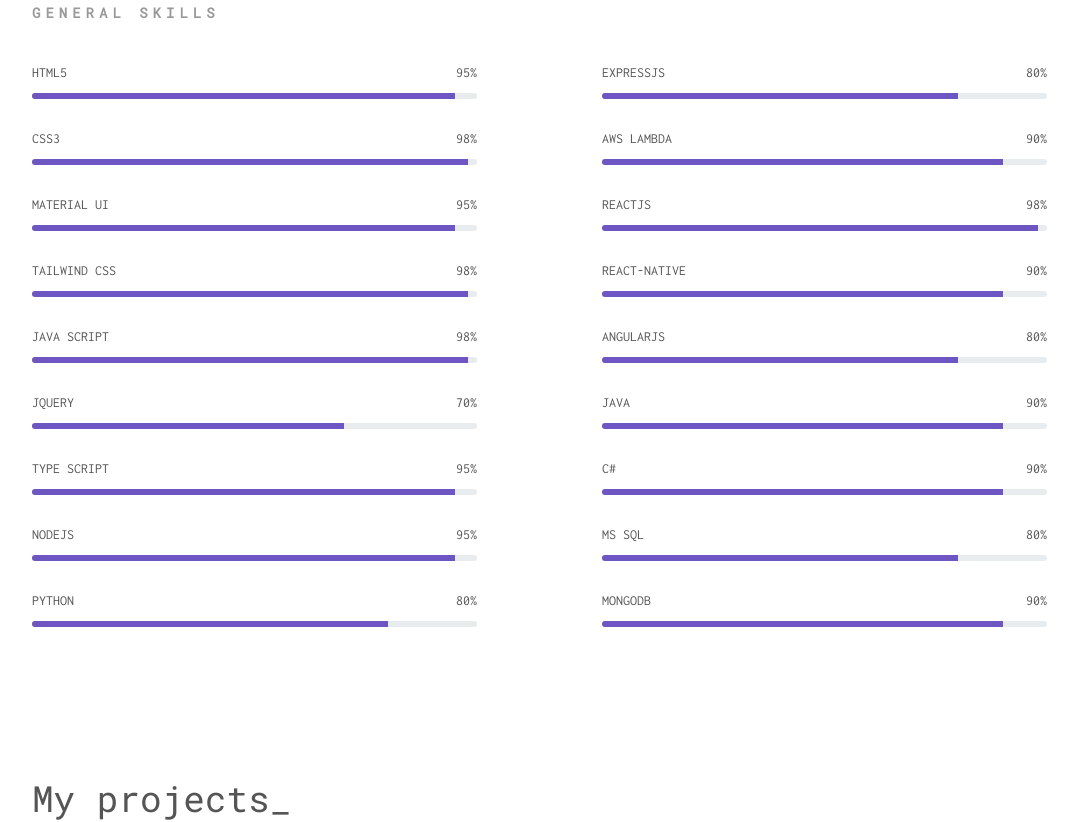
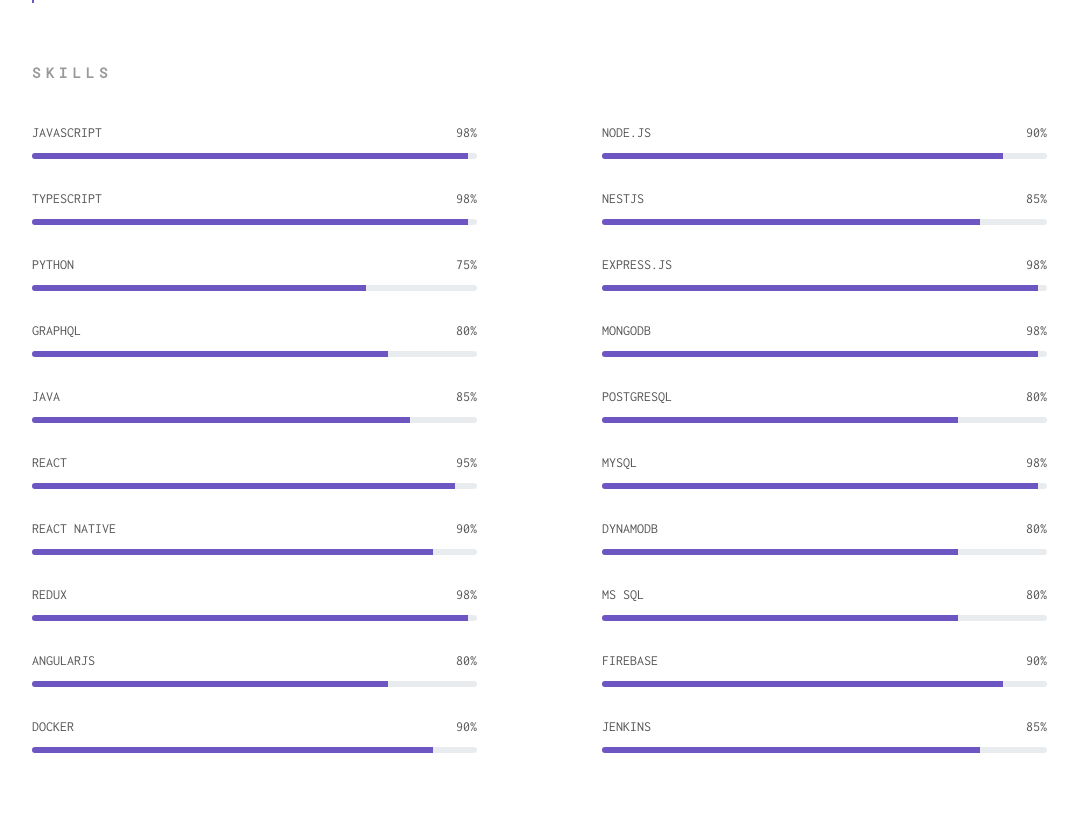
Before and after one commit to SyedSharaan/portfolio, a website: page index.html in a window 1280 px wide. Shown: the part 1871-2693 px from the top of the page, without its empty margins (53-1131 px from the left). Drawn offline with Linux system fonts and the light colour scheme.

Commit message:
changed resume to url and updated skills

```diff
--- a/index.html
+++ b/index.html
@@ -80,14 +80,16 @@
           <img class="" src="./assets/img/original_2.png" alt="avatar">
         </div>
         <div class="col-md-8">
-          <p class="personal-profile__name">Peerzada Syed Sharaan Hussaini</p>
-          <p class="personal-profile__work">Software developer</p>
+          <p class="personal-profile__name">Syed Sharaan Hussaini Peerzada</p>
+          <p class="personal-profile__work">Full Stack Developer</p>
           <div class="personal-profile__contacts">
             <dl class="contact-list contact-list__opacity-titles">
               <dt>Email:</dt>
               <dd><a href="mailto:syedsharaan.ss@gmail.com">syedsharaan.ss@gmail.com</a></dd>
-              <dt>Address:</dt>
-              <dd>Miamisburg, Ohio</dd>
+              <!-- <dt>Address:</dt>
+              <dd>Miamisburg, Ohio</dd> -->
+              <dt>Phone:</dt>
+              <dd><a href="tel:+1-734-306-8367">+1-734-306-8367</a></dd>
             </dl>
           </div>
           <p class="personal-profile__social">
@@ -108,13 +110,19 @@
       <div class="col-md-10">
         <h2 id="hello_header" class="section__title">Hi_</h2>
         <p class="section__description">
-          I am a software developer able to build Web and App presence from the ground up - from concept, navigation,
-          layout and programming to UX and SEO. Skilled at writing well-designed, testable and efficient code using
-          current best practices. Fast learner, hard worker and team player who is proficient in
-          an array of scripting languages and multimedia Web tools.
+          Full-Stack Developer with over 5 years of experience in designing, building, and deploying scalable
+          cloud-native web and mobile solutions. Proven track record of leading
+          cross-functional teams to optimize performance and deliver mission-critical applications in the healthcare and
+          logistics sectors. Proficient in a diverse technology stack,
+          including Node.js, NestJS, React, React Native, AWS, and serverless architectures, with strong leadership
+          capabilities and a solid foundation in DevOps practices. Committed
+          to driving innovation and excellence in every project.
         </p>
-        <a href="./assets/resume/Resume.pdf" class="section_btn site-btn" target="_blank" download><img
-            src="assets/img/img_btn_icon.png" alt="">Download CV</a>
+        <!-- <a href="./assets/resume/Resume.pdf" class="section_btn site-btn" target="_blank" download><img
+            src="assets/img/img_btn_icon.png" alt="">Download CV</a> -->
+        <a href="https://drive.google.com/file/d/1Ug2VEyUXddOiTRMQ5VDrgwEURMCUhk4-/view?usp=sharing"
+          class="section_btn site-btn" target="_blank" download><img src="assets/img/img_btn_icon.png" alt="">Download
+          CV</a>
       </div>
     </div>
   </section>
@@ -173,22 +181,12 @@
     </div>
     <div class="row section__resume progress-list js-progress-list">
       <div class="col-md-12">
-        <h3 class="progress-list__title">general skills</h3>
+        <h3 class="progress-list__title">skills</h3>
       </div>
       <div class="col-md-5 mr-auto">
         <div class="progress-list__skill">
           <p>
-            <span class="progress-list__skill-title">html5</span>
-            <span class="progress-list__skill-value">95%</span>
-          </p>
-          <div class="progress">
-            <div class="progress-bar" role="progressbar" aria-valuenow="95" aria-valuemin="0" aria-valuemax="100">
-            </div>
-          </div>
-        </div>
-        <div class="progress-list__skill">
-          <p>
-            <span class="progress-list__skill-title">css3</span>
+            <span class="progress-list__skill-title">JavaScript</span>
             <span class="progress-list__skill-value">98%</span>
           </p>
           <div class="progress">
@@ -198,17 +196,7 @@
         </div>
         <div class="progress-list__skill">
           <p>
-            <span class="progress-list__skill-title">Material UI</span>
-            <span class="progress-list__skill-value">95%</span>
-          </p>
-          <div class="progress">
-            <div class="progress-bar" role="progressbar" aria-valuenow="95" aria-valuemin="0" aria-valuemax="100">
-            </div>
-          </div>
-        </div>
-        <div class="progress-list__skill">
-          <p>
-            <span class="progress-list__skill-title">Tailwind CSS</span>
+            <span class="progress-list__skill-title">TypeScript</span>
             <span class="progress-list__skill-value">98%</span>
           </p>
           <div class="progress">
@@ -218,99 +206,17 @@
         </div>
         <div class="progress-list__skill">
           <p>
-            <span class="progress-list__skill-title">java script</span>
-            <span class="progress-list__skill-value">98%</span>
+            <span class="progress-list__skill-title">Python</span>
+            <span class="progress-list__skill-value">75%</span>
           </p>
           <div class="progress">
-            <div class="progress-bar" role="progressbar" aria-valuenow="98" aria-valuemin="0" aria-valuemax="100">
+            <div class="progress-bar" role="progressbar" aria-valuenow="75" aria-valuemin="0" aria-valuemax="100">
             </div>
           </div>
         </div>
         <div class="progress-list__skill">
           <p>
-            <span class="progress-list__skill-title">jquery</span>
-            <span class="progress-list__skill-value">70%</span>
-          </p>
-          <div class="progress">
-            <div class="progress-bar" role="progressbar" aria-valuenow="70" aria-valuemin="0" aria-valuemax="100">
-            </div>
-          </div>
-        </div>
-        <div class="progress-list__skill">
-          <p>
-            <span class="progress-list__skill-title">Type script</span>
-            <span class="progress-list__skill-value">95%</span>
-          </p>
-          <div class="progress">
-            <div class="progress-bar" role="progressbar" aria-valuenow="95" aria-valuemin="0" aria-valuemax="100">
-            </div>
-          </div>
-        </div>
-        <div class="progress-list__skill">
-          <p>
-            <span class="progress-list__skill-title">NodeJs</span>
-            <span class="progress-list__skill-value">95%</span>
-          </p>
-          <div class="progress">
-            <div class="progress-bar" role="progressbar" aria-valuenow="95" aria-valuemin="0" aria-valuemax="100">
-            </div>
-          </div>
-        </div>
-        <div class="progress-list__skill">
-          <p>
-            <span class="progress-list__skill-title">Python</span>
-            <span class="progress-list__skill-value">80%</span>
-          </p>
-          <div class="progress">
-            <div class="progress-bar" role="progressbar" aria-valuenow="80" aria-valuemin="0" aria-valuemax="100">
-            </div>
-          </div>
-        </div>
-      </div>
-      <div class="col-md-5 mr-auto">
-        <div class="progress-list__skill">
-          <p>
-            <span class="progress-list__skill-title">ExpressJs</span>
-            <span class="progress-list__skill-value">80%</span>
-          </p>
-          <div class="progress">
-            <div class="progress-bar" role="progressbar" aria-valuenow="80" aria-valuemin="0" aria-valuemax="100">
-            </div>
-          </div>
-        </div>
-        <div class="progress-list__skill">
-          <p>
-            <span class="progress-list__skill-title">AWS Lambda</span>
-            <span class="progress-list__skill-value">90%</span>
-          </p>
-          <div class="progress">
-            <div class="progress-bar" role="progressbar" aria-valuenow="90" aria-valuemin="0" aria-valuemax="100">
-            </div>
-          </div>
-        </div>
-        <div class="progress-list__skill">
-          <p>
-            <span class="progress-list__skill-title">ReactJs</span>
-            <span class="progress-list__skill-value">98%</span>
-          </p>
-          <div class="progress">
-            <div class="progress-bar" role="progressbar" aria-valuenow="98" aria-valuemin="0" aria-valuemax="100">
-            </div>
-          </div>
-        </div>
-        <div class="progress-list__skill">
-          <p>
-            <span class="progress-list__skill-title">React-Native</span>
-            <span class="progress-list__skill-value">90%</span>
-          </p>
-          <div class="progress">
-            <div class="progress-bar" role="progressbar" aria-valuenow="90" aria-valuemin="0" aria-valuemax="100">
-            </div>
-          </div>
-        </div>
-        <div class="progress-list__skill">
-          <p>
-            <span class="progress-list__skill-title">AngularJs</span>
+            <span class="progress-list__skill-title">GraphQL</span>
             <span class="progress-list__skill-value">80%</span>
           </p>
           <div class="progress">
@@ -321,6 +227,26 @@
         <div class="progress-list__skill">
           <p>
             <span class="progress-list__skill-title">Java</span>
+            <span class="progress-list__skill-value">85%</span>
+          </p>
+          <div class="progress">
+            <div class="progress-bar" role="progressbar" aria-valuenow="85" aria-valuemin="0" aria-valuemax="100">
+            </div>
+          </div>
+        </div>
+        <div class="progress-list__skill">
+          <p>
+            <span class="progress-list__skill-title">React</span>
+            <span class="progress-list__skill-value">95%</span>
+          </p>
+          <div class="progress">
+            <div class="progress-bar" role="progressbar" aria-valuenow="95" aria-valuemin="0" aria-valuemax="100">
+            </div>
+          </div>
+        </div>
+        <div class="progress-list__skill">
+          <p>
+            <span class="progress-list__skill-title">React Native</span>
             <span class="progress-list__skill-value">90%</span>
           </p>
           <div class="progress">
@@ -330,11 +256,103 @@
         </div>
         <div class="progress-list__skill">
           <p>
-            <span class="progress-list__skill-title">C#</span>
+            <span class="progress-list__skill-title">Redux</span>
+            <span class="progress-list__skill-value">98%</span>
+          </p>
+          <div class="progress">
+            <div class="progress-bar" role="progressbar" aria-valuenow="98" aria-valuemin="0" aria-valuemax="100">
+            </div>
+          </div>
+        </div>
+        <div class="progress-list__skill">
+          <p>
+            <span class="progress-list__skill-title">AngularJS</span>
+            <span class="progress-list__skill-value">80%</span>
+          </p>
+          <div class="progress">
+            <div class="progress-bar" role="progressbar" aria-valuenow="80" aria-valuemin="0" aria-valuemax="100">
+            </div>
+          </div>
+        </div>
+        <div class="progress-list__skill">
+          <p>
+            <span class="progress-list__skill-title">Docker</span>
             <span class="progress-list__skill-value">90%</span>
           </p>
           <div class="progress">
             <div class="progress-bar" role="progressbar" aria-valuenow="90" aria-valuemin="0" aria-valuemax="100">
+            </div>
+          </div>
+        </div>
+      </div>
+      <div class="col-md-5 mr-auto">
+        <div class="progress-list__skill">
+          <p>
+            <span class="progress-list__skill-title">Node.js</span>
+            <span class="progress-list__skill-value">90%</span>
+          </p>
+          <div class="progress">
+            <div class="progress-bar" role="progressbar" aria-valuenow="90" aria-valuemin="0" aria-valuemax="100">
+            </div>
+          </div>
+        </div>
+        <div class="progress-list__skill">
+          <p>
+            <span class="progress-list__skill-title">NestJS</span>
+            <span class="progress-list__skill-value">85%</span>
+          </p>
+          <div class="progress">
+            <div class="progress-bar" role="progressbar" aria-valuenow="85" aria-valuemin="0" aria-valuemax="100">
+            </div>
+          </div>
+        </div>
+        <div class="progress-list__skill">
+          <p>
+            <span class="progress-list__skill-title">Express.js</span>
+            <span class="progress-list__skill-value">98%</span>
+          </p>
+          <div class="progress">
+            <div class="progress-bar" role="progressbar" aria-valuenow="98" aria-valuemin="0" aria-valuemax="100">
+            </div>
+          </div>
+        </div>
+        <div class="progress-list__skill">
+          <p>
+            <span class="progress-list__skill-title">MongoDB</span>
+            <span class="progress-list__skill-value">98%</span>
+          </p>
+          <div class="progress">
+            <div class="progress-bar" role="progressbar" aria-valuenow="98" aria-valuemin="0" aria-valuemax="100">
+            </div>
+          </div>
+        </div>
+        <div class="progress-list__skill">
+          <p>
+            <span class="progress-list__skill-title">PostgreSQL</span>
+            <span class="progress-list__skill-value">80%</span>
+          </p>
+          <div class="progress">
+            <div class="progress-bar" role="progressbar" aria-valuenow="80" aria-valuemin="0" aria-valuemax="100">
+            </div>
+          </div>
+        </div>
+        <div class="progress-list__skill">
+          <p>
+            <span class="progress-list__skill-title">MySQL</span>
+            <span class="progress-list__skill-value">98%</span>
+          </p>
+          <div class="progress">
+            <div class="progress-bar" role="progressbar" aria-valuenow="98" aria-valuemin="0" aria-valuemax="100">
+            </div>
+          </div>
+        </div>
+        <div class="progress-list__skill">
+          <p>
+            <span class="progress-list__skill-title">DynamoDB</span>
+            <span class="progress-list__skill-value">80%</span>
+          </p>
+          <div class="progress">
+            <div class="progress-bar" role="progressbar" aria-valuenow="80" aria-valuemin="0" aria-valuemax="100">
             </div>
           </div>
         </div>
@@ -350,11 +368,21 @@
         </div>
         <div class="progress-list__skill">
           <p>
-            <span class="progress-list__skill-title">MongoDB</span>
+            <span class="progress-list__skill-title">Firebase</span>
             <span class="progress-list__skill-value">90%</span>
           </p>
           <div class="progress">
             <div class="progress-bar" role="progressbar" aria-valuenow="90" aria-valuemin="0" aria-valuemax="100">
+            </div>
+          </div>
+        </div>
+        <div class="progress-list__skill">
+          <p>
+            <span class="progress-list__skill-title">Jenkins</span>
+            <span class="progress-list__skill-value">85%</span>
+          </p>
+          <div class="progress">
+            <div class="progress-bar" role="progressbar" aria-valuenow="85" aria-valuemin="0" aria-valuemax="100">
             </div>
           </div>
         </div>
```
